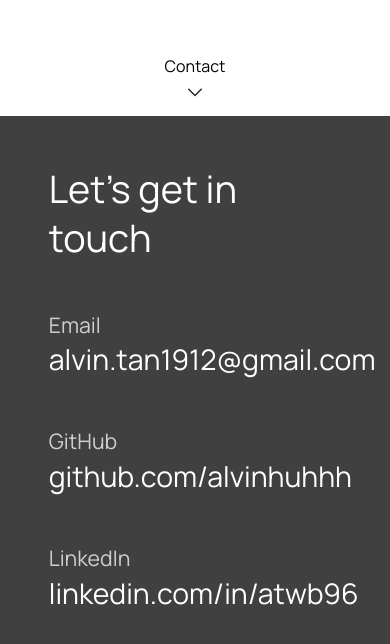
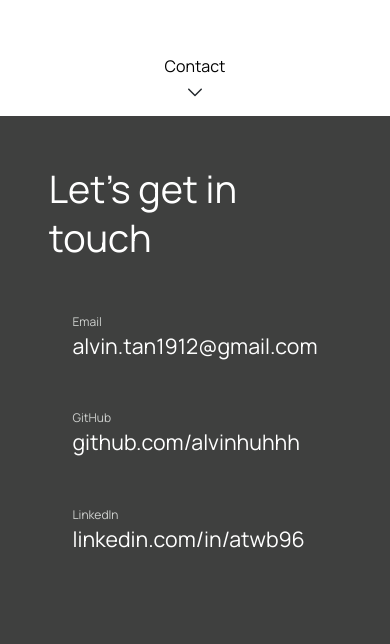
Before and after one commit to alvinhuhhh/alvinhuhhh.github.io, an Angular app: page / in a window 390 px wide. Shown: the part 1572-2216 px from the top of the page. Built offline with nearby package versions, Linux system fonts and the light colour scheme.

Commit message:
fixing contact page alignment

```diff
--- a/src/app/contact/contact.component.html
+++ b/src/app/contact/contact.component.html
@@ -11,16 +11,16 @@
     <div class="right">
       <div class="right-content">
         <div class="detail">
-          <h5>Email</h5>
-          <h4>{{ email }}</h4>
+          <small>Email</small>
+          <h5>{{ email }}</h5>
         </div>
         <div class="detail">
-          <h5>GitHub</h5>
-          <h4>{{ github }}</h4>
+          <small>GitHub</small>
+          <h5>{{ github }}</h5>
         </div>
         <div class="detail">
-          <h5>LinkedIn</h5>
-          <h4>{{ linkedin }}</h4>
+          <small>LinkedIn</small>
+          <h5>{{ linkedin }}</h5>
         </div>
       </div>
     </div>
--- a/src/app/contact/contact.component.scss
+++ b/src/app/contact/contact.component.scss
@@ -19,7 +19,7 @@
   }
 
   .left-content {
-    width: 75%;
+    width: 75vw;
   }
 
   .motif {
@@ -45,7 +45,7 @@
   }
 
   .right-content {
-    width: 75%;
+    width: auto;
   }
 
   .detail {
@@ -54,15 +54,15 @@
     justify-content: flex-start;
     padding: 24px 0 24px 0;
 
-    h5 {
+    small {
       color: var(--timberwolf);
       text-align: start;
       margin: 0;
     }
 
-    h4 {
+    h5 {
       color: #ffffff;
-      margin: 4px 0 0 0;
+      margin: 0 0 0 0;
     }
   }
 }
@@ -143,13 +143,13 @@
     justify-content: flex-start;
     padding: 24px 0 24px 0;
 
-    h5 {
+    small {
       color: var(--timberwolf);
       text-align: start;
       margin: 0;
     }
 
-    h4 {
+    h5 {
       color: #ffffff;
       margin: 4px 0 0 0;
     }
--- a/src/styles.scss
+++ b/src/styles.scss
@@ -2,7 +2,7 @@
 
 @import url("https://fonts.googleapis.com/css?family=Manrope:400,300");
 
-@media only screen and (min-width: 1000px) {
+@media only screen and (min-width: 481px) {
   html,
   body {
     scroll-snap-type: y mandatory;
```
